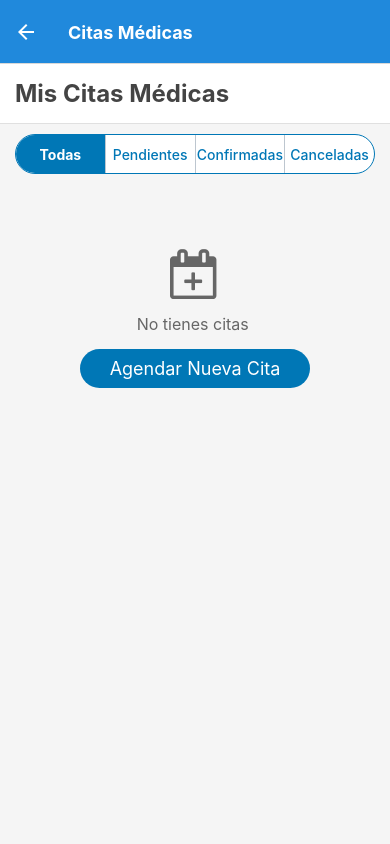
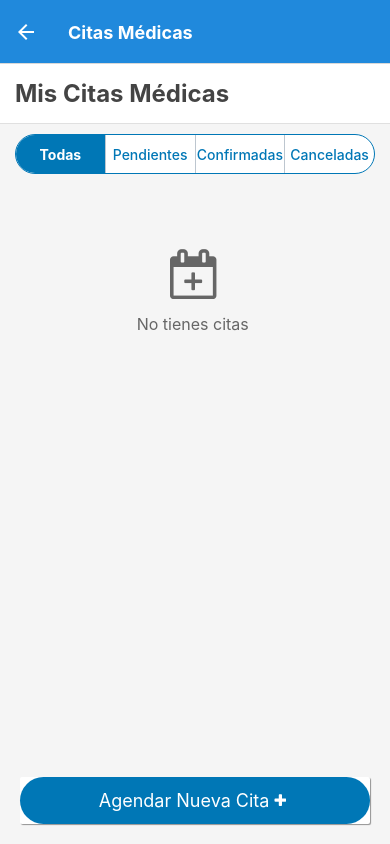
Before and after one commit to aristides25/medigo, a React Native app: screen /Appointments in a window 390 px wide. Built offline with nearby package versions, Linux system fonts and the light colour scheme.

Commit message:
fix: mantiene botón de agendar cita siempre visible en AppointmentsScreen

```diff
--- a/screens/appointments/AppointmentsScreen.js
+++ b/screens/appointments/AppointmentsScreen.js
@@ -138,11 +138,6 @@ const AppointmentsScreen = ({ navigation }) => {
               color="#666"
             />
             <Text style={styles.emptyStateText}>No tienes citas {filterStatus !== 0 ? 'en este estado' : ''}</Text>
-            <Button
-              title="Agendar Nueva Cita"
-              onPress={handleNewAppointment}
-              buttonStyle={styles.newAppointmentButton}
-            />
           </View>
         ) : (
           filteredAppointments.map((appointment) => (
@@ -154,6 +149,22 @@ const AppointmentsScreen = ({ navigation }) => {
           ))
         )}
       </ScrollView>
+
+      <View style={styles.floatingButtonContainer}>
+        <Button
+          title="Agendar Nueva Cita"
+          onPress={handleNewAppointment}
+          buttonStyle={styles.floatingButton}
+          raised
+          icon={{
+            name: 'plus',
+            type: 'font-awesome',
+            size: 15,
+            color: 'white',
+          }}
+          iconRight
+        />
+      </View>
     </SafeAreaView>
   );
 };
@@ -247,10 +258,16 @@ const styles = StyleSheet.create({
     marginVertical: 15,
     textAlign: 'center',
   },
-  newAppointmentButton: {
+  floatingButtonContainer: {
+    position: 'absolute',
+    bottom: 20,
+    right: 20,
+    left: 20,
+  },
+  floatingButton: {
     backgroundColor: '#0077B6',
-    paddingHorizontal: 30,
     borderRadius: 25,
+    paddingVertical: 12,
   },
 });
 
```
